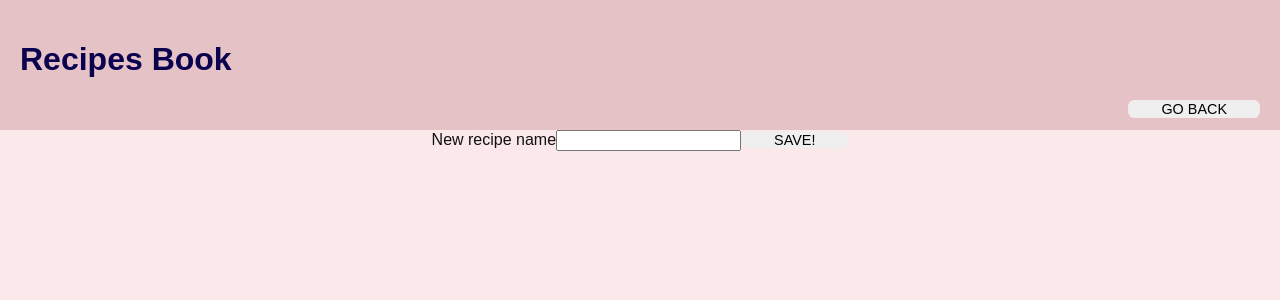
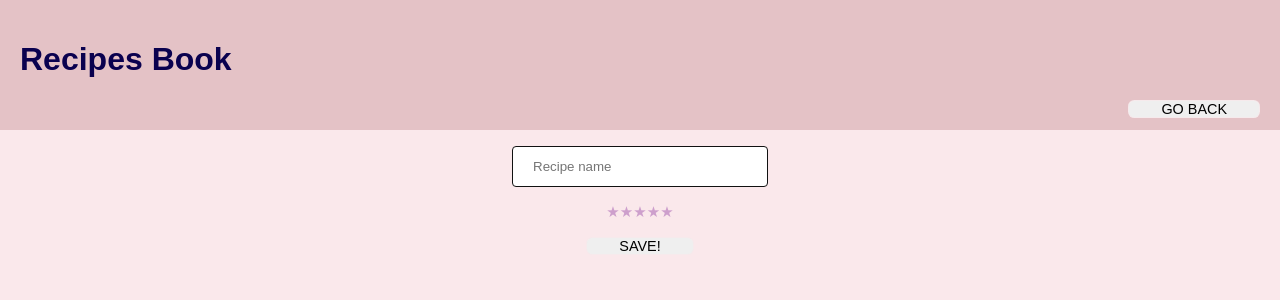
Before and after one commit to vojoup/react-cook-book, a React (Create React App) app in the folder client/: page /newRecipe in a window 1280 px wide. Shown: the top 300 px of the page. Built offline with nearby package versions, Linux system fonts and the light colour scheme.

Commit message:
Nicer new recipe page

```diff
--- a/client/src/App.css
+++ b/client/src/App.css
@@ -53,6 +53,7 @@
 
 .rating {
   display: inline-block;
+  margin: 1rem;
 }
 
 .button {
--- a/client/src/actions/recipe-actions.jsx
+++ b/client/src/actions/recipe-actions.jsx
@@ -1,10 +1,7 @@
 import axios from 'axios';
 import { toast } from 'react-toastify';
-import createHistory from 'history/createBrowserHistory'
 
 import { GET_ALL_RECIPES, GET_RECIPE_BY_ID, SET_RATING_BY_ID, ITEMS_LOADING, ADD_NEW_RECIPE } from '../constants/recipe-constants';
-
-const history = createHistory();
 
 export function setReciepsLoading() {
   return { type: ITEMS_LOADING };
@@ -45,6 +42,7 @@ export const addRecipe = (newRecipe) => dispatch => {
     .then(res => {
       console.log("Added a new recipe", newRecipe);
       dispatch({ type: ADD_NEW_RECIPE });
+      toast.success(`${newRecipe.name} added to Cook Book!`);
     })
     .catch(() => toast.error('There were some problems adding this recipe to the Cook Book'));
 }
@@ -53,7 +51,7 @@ export const deleteRecipeByID = id => dispatch => {
   axios
     .delete(`/api/recipes/${id}`)
     .then(res => {
-      console.log(res);
       toast.success('Recipe deleted!');
-    });
+    }).
+    catch(() => toast.error('Couldn\'t delete the recipe'));
 };
--- a/client/src/components/new-recipe.jsx
+++ b/client/src/components/new-recipe.jsx
@@ -2,17 +2,23 @@ import React, { Component } from 'react'
 import { addRecipe } from '../actions/recipe-actions';
 import { connect } from 'react-redux';
 import { toast } from 'react-toastify';
+import ReactStars from 'react-stars';
+
+
+import '../css/new-recipe.css';
 
 class NewRecipe extends Component {
   constructor(props) {
     super(props);
 
     this.state = {
-      inputValue: ''
+      inputValue: '',
+      rating: 0,
     };
 
     this.recipeNameChange = this.recipeNameChange.bind(this);
     this.saveRecipe = this.saveRecipe.bind(this);
+    this.handleRatingChange = this.handleRatingChange.bind(this);
   }
 
   recipeNameChange(e) {
@@ -24,23 +30,41 @@ class NewRecipe extends Component {
     const { saveNewRecipe, history } = this.props;
 
     if (inputValue) {
-      console.log("New recipe name: ", inputValue);
-      await saveNewRecipe({ name: inputValue, ingredients: [] });
-      toast.success(`${inputValue} added to Cook Book!`);
+      const { rating } = this.state;
+
+      console.log("New recipe rating: ", rating);
+
+      await saveNewRecipe({ name: inputValue, ingredients: [], rating });
       history.push('/');
     } else {
-      console.log("Empty new recipe name - cannot save");
-      toast.warn('Empty new recipe name - cannot save');
+      toast.warn('Please enter a name for your recipe.');
     }
+  }
+
+  handleRatingChange(rating) {
+    this.setState({ rating });
+  }
+
+  ingredients() {
+
   }
 
   render() {
     return (
       <div>
-        <form action="action">
-          <label htmlFor="new-recipe-name">New recipe name</label>
-          <input type="text" name="new-recipe-name" onChange={this.recipeNameChange} />
-          <button type="button" className="button" onClick={this.saveRecipe}>Save!</button>
+        <form action="action" className="new-recipe-form">
+          {/* <label htmlFor="new-recipe-name">Name:</label> */}
+          <input placeholder="Recipe name" type="text" name="new-recipe-name" onChange={this.recipeNameChange} className="new-recipe-input" />
+          {this.ingredients()}
+          <span className="rating">
+            <ReactStars
+              value={0}
+              color1="#CD9FCC"
+              color2="#0A014F"
+              onChange={this.handleRatingChange}
+            />
+          </span>
+          <button type="button" className="button submit" onClick={this.saveRecipe}>Save!</button>
         </form>
       </div>
     )
--- /dev/null
+++ b/client/src/css/new-recipe.css
@@ -0,0 +1,15 @@
+.new-recipe-input {
+  margin: 1rem;
+  margin-bottom: 0;
+  width: 20%;
+  box-sizing: border-box;
+  border-radius: 4px;
+  border: 1px solid #111;
+  padding: 12px 20px;
+}
+
+.new-recipe-form {
+  display: flex;
+  flex-direction: column;
+  align-items: center;
+}
```
